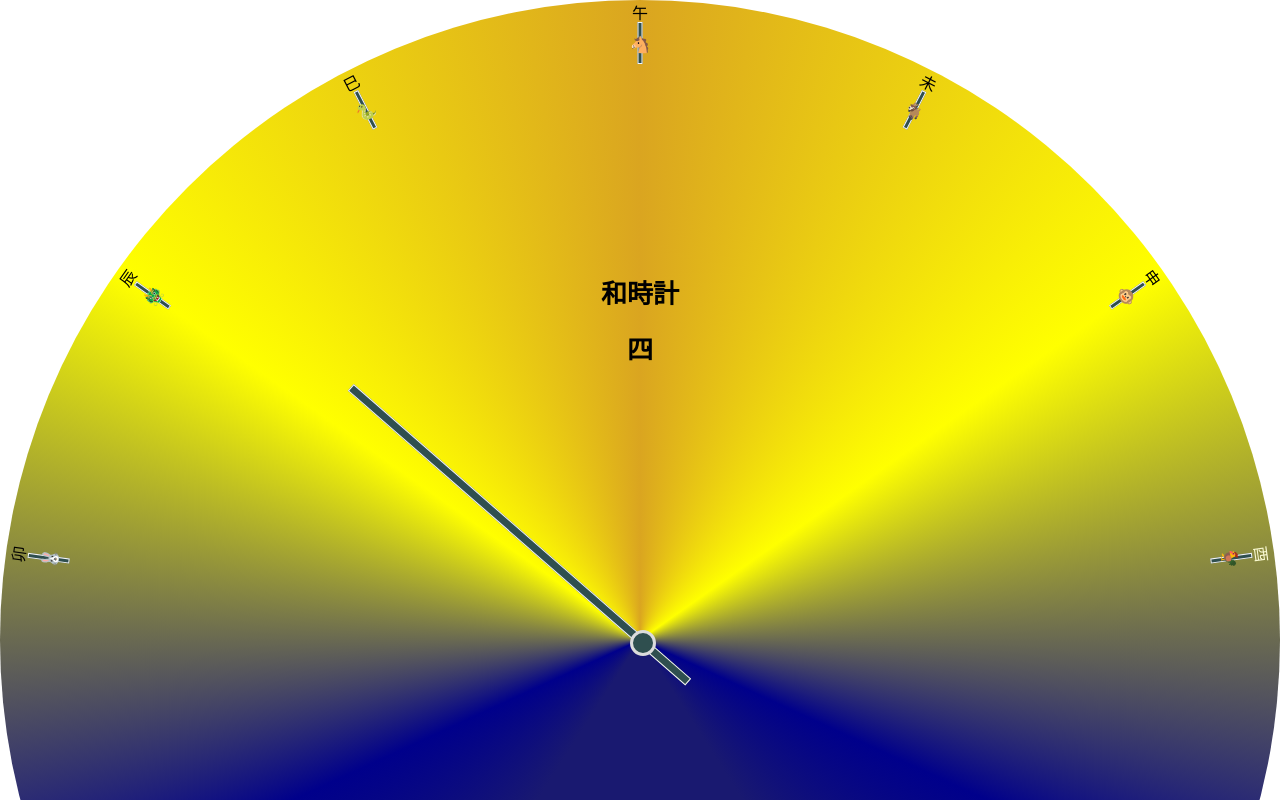
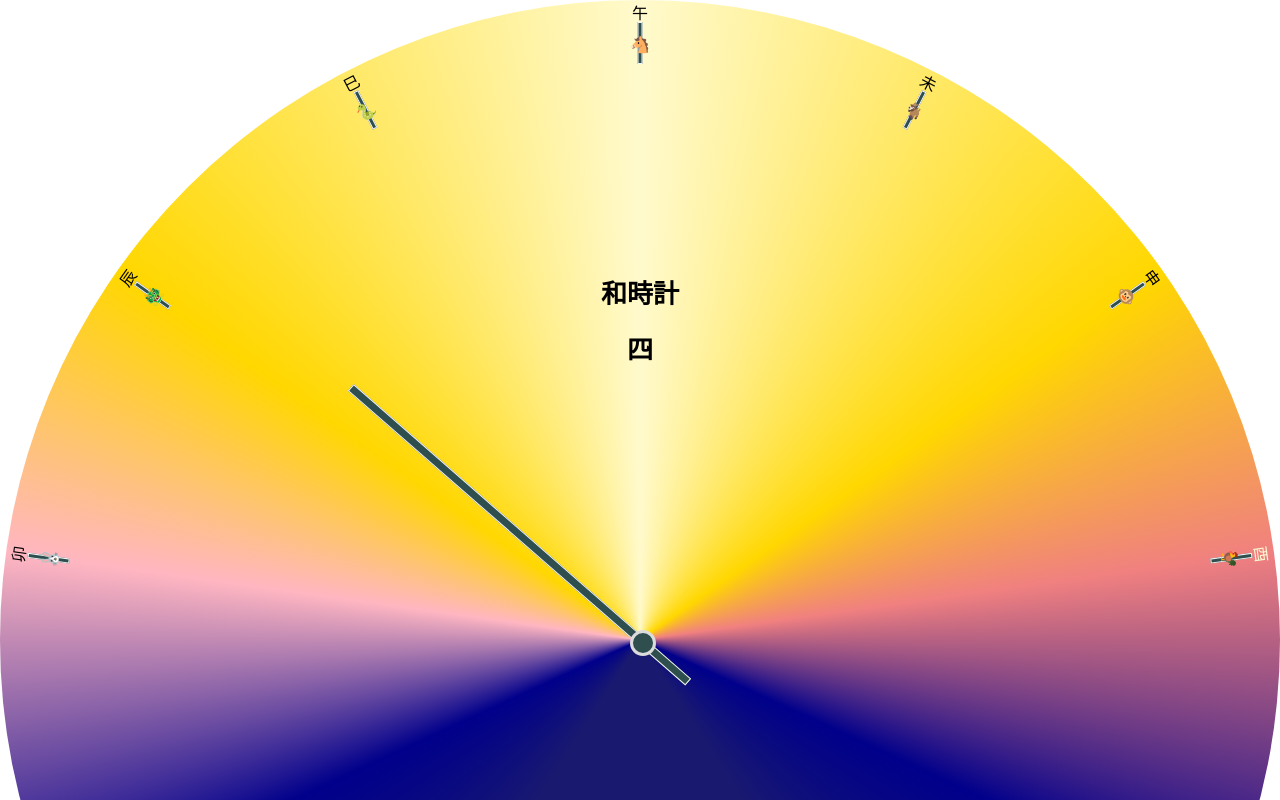
Before and after one commit to ann-kilzer/wadokei, a React (Create React App) app: page / in a window 1280 px wide. Shown: the top 800 px of the page. Built offline with nearby package versions, Linux system fonts and the light colour scheme.

Commit message:
adjust colors

```diff
--- a/src/App.jsx
+++ b/src/App.jsx
@@ -7,8 +7,6 @@ function App() {
   const sunrise = new Date('2021-02-17T06:26:31');
   const sunset = new Date('2021-02-17T17:23:29');
 
-  console.log(sunset - sunrise);
-
   return (
     <div className="App">
       <Container sunrise={sunrise} sunset={sunset} />
--- a/src/Wadokei.jsx
+++ b/src/Wadokei.jsx
@@ -58,9 +58,11 @@ export default function Wadokei(props) {
     // calculate our gradient points based on sunrise and sunset
     const blueMorning = nightAngle;
     const dawn = 2 * nightAngle;
+    const pinkMorning = 3 * nightAngle;
     const yellowMorning = 3 * nightAngle + dayAngle;
     const noon = 180;
     const yellowAfternoon = noon + 2 * dayAngle;
+    const pinkAfternoon = 360 - 3 * nightAngle;
     const sundown = 360 - 2 * nightAngle;
     const blueEvening = 360 - nightAngle;
     const daylightStyle = {
@@ -68,9 +70,11 @@ export default function Wadokei(props) {
         from 180deg,
         midnightblue ${blueMorning}deg,
         darkblue ${dawn}deg,
-        yellow ${yellowMorning}deg,
-        goldenrod ${noon}deg,
-        yellow ${yellowAfternoon}deg,
+        lightpink ${pinkMorning}deg,
+        gold ${yellowMorning}deg,
+        lemonchiffon ${noon}deg,
+        gold ${yellowAfternoon}deg,
+        lightcoral ${pinkAfternoon}deg,
         darkblue ${sundown}deg,
         midnightblue ${blueEvening}deg
         )`,
```
